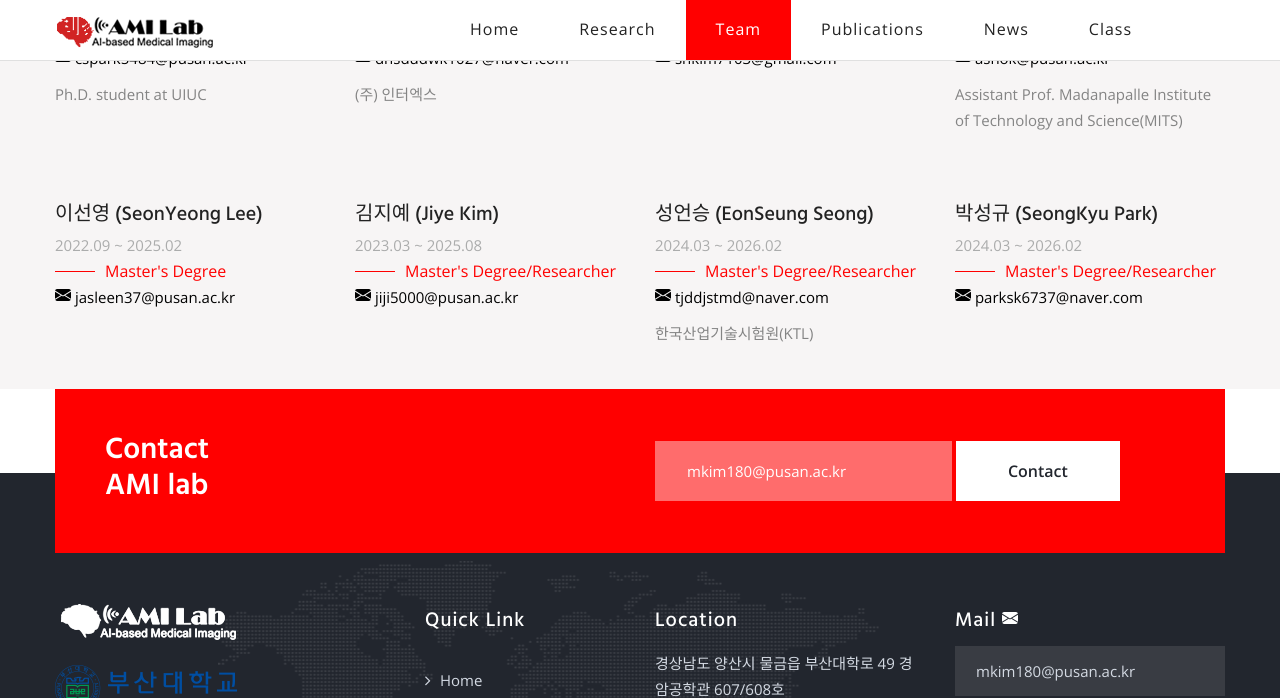
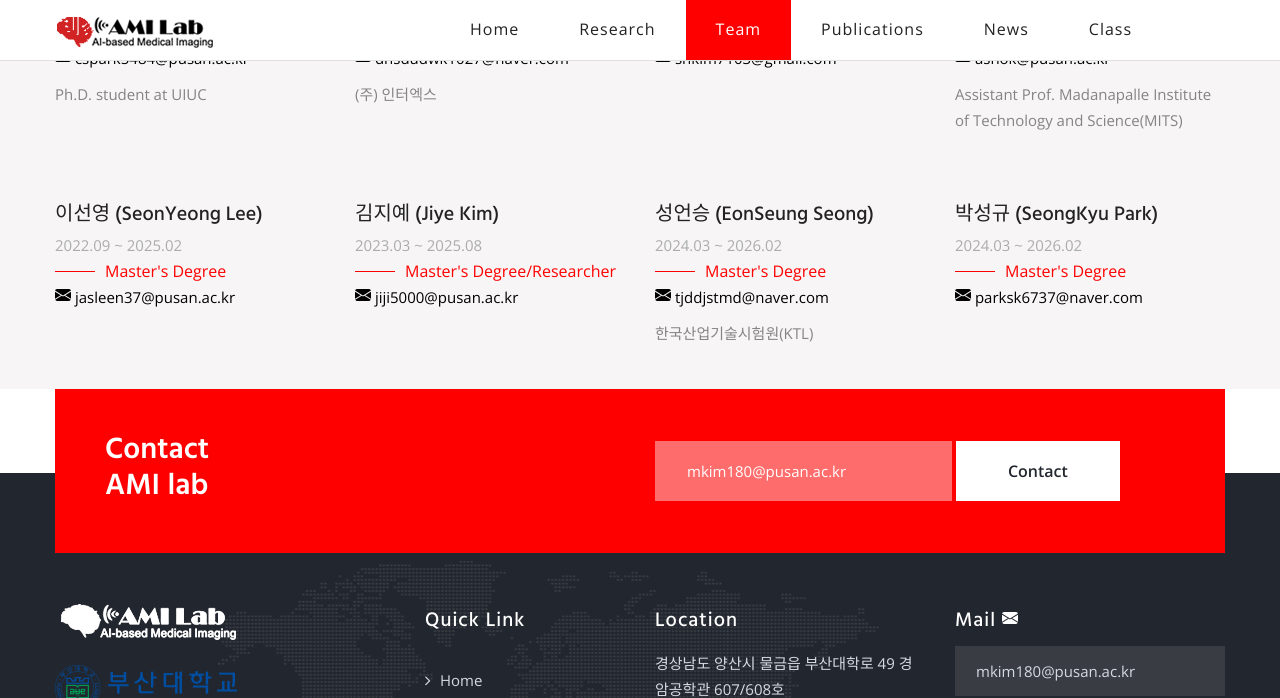
Before and after one commit to pnu-amilab/pnu-amilab.github.io, a Jekyll site: the page built from team.html, in a window 1280 px wide and 900 px high, scrolled down 3228 px, cut to the strip 0-698 px from the top of the window. Built offline with Jekyll 4.4.1, drawn with Linux system fonts in a browser that asks for light colours; some web fonts are replaced.

Commit message:
260305-팀원 수정2

```diff
--- a/team.html
+++ b/team.html
@@ -701,7 +701,7 @@ title: Team
                             <div  style="color: #abacac;">
                                 2024.03 ~ 2026.02
                             </div>
-                            <div class="text">Master's Degree/Researcher</div>
+                            <div class="text">Master's Degree</div>
                             <p style="color: black;">
                                 <svg xmlns="http://www.w3.org/2000/svg" width="16" height="16" fill="currentColor" class="bi bi-envelope-fill" viewBox="0 0 16 16">
                                     <path d="M.05 3.555A2 2 0 0 1 2 2h12a2 2 0 0 1 1.95 1.555L8 8.414.05 3.555ZM0 4.697v7.104l5.803-3.558L0 4.697ZM6.761 8.83l-6.57 4.027A2 2 0 0 0 2 14h12a2 2 0 0 0 1.808-1.144l-6.57-4.027L8 9.586l-1.239-.757Zm3.436-.586L16 11.801V4.697l-5.803 3.546Z"/>
@@ -724,7 +724,7 @@ title: Team
                             <div  style="color: #abacac;">
                                 2024.03 ~ 2026.02
                             </div>
-                            <div class="text">Master's Degree/Researcher</div>
+                            <div class="text">Master's Degree</div>
                             <p style="color: black;">
                                 <svg xmlns="http://www.w3.org/2000/svg" width="16" height="16" fill="currentColor" class="bi bi-envelope-fill" viewBox="0 0 16 16">
                                     <path d="M.05 3.555A2 2 0 0 1 2 2h12a2 2 0 0 1 1.95 1.555L8 8.414.05 3.555ZM0 4.697v7.104l5.803-3.558L0 4.697ZM6.761 8.83l-6.57 4.027A2 2 0 0 0 2 14h12a2 2 0 0 0 1.808-1.144l-6.57-4.027L8 9.586l-1.239-.757Zm3.436-.586L16 11.801V4.697l-5.803 3.546Z"/>
```
